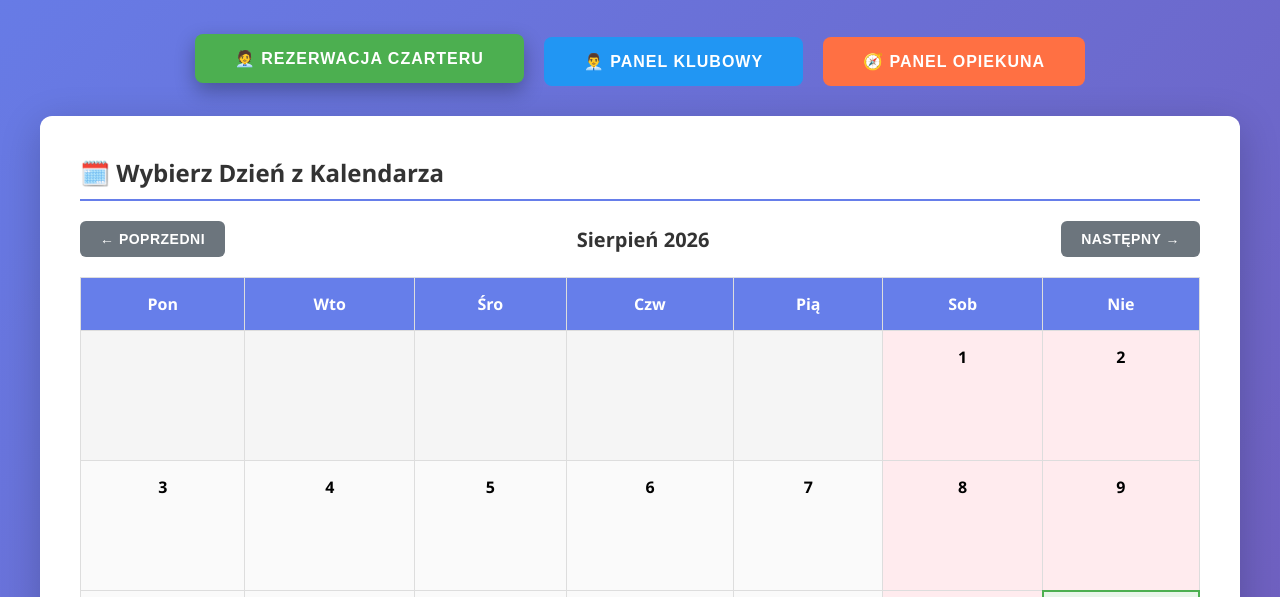
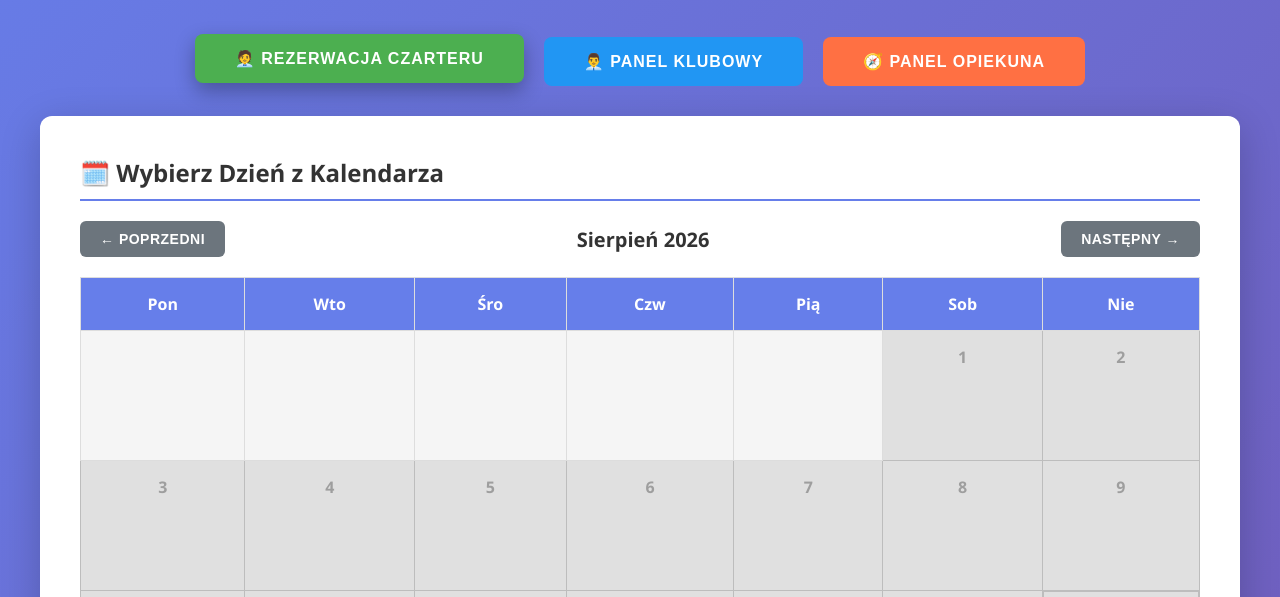
Before and after one commit to mgoreckiagent-bot/yacht-charter-app, a website: page public/index.html in a window 1280 px wide. Shown: the part 203-800 px from the top of the page. Drawn offline with Linux system fonts and the light colour scheme; no server answers.

Commit message:
Add files via upload

```diff
--- a/public/index.html
+++ b/public/index.html
@@ -64,6 +64,7 @@
         .calendar td:hover { background: #f0f0f0; }
         .calendar .other-month { color: #ccc; background: #f5f5f5; }
         .calendar .today { background: #e8f5e9; border: 2px solid #4CAF50; }
+        .calendar td.day-disabled { background: #e0e0e0 !important; color: #9e9e9e !important; border-color: #bdbdbd !important; cursor: not-allowed !important; }
         .calendar td:nth-child(6):not(.today):not(.other-month),
         .calendar td:nth-child(7):not(.today):not(.other-month) { background: #ffebee; }
         .reservation { background: #ff6b6b; color: white; padding: 4px 6px; border-radius: 4px; margin: 3px 0; font-size: 11px; overflow: hidden; text-overflow: ellipsis; white-space: normal; line-height: 1.3; cursor: pointer; transition: all 0.2s ease; }
@@ -642,6 +643,19 @@
                 });
         }
 
+        // Klub potrzebuje minimum 36h na przygotowanie rezerwacji (dokładna, autorytatywna
+        // walidacja jest po stronie serwera - to tylko wizualna podpowiedź dla klienta).
+        const MIN_HOURS_NOTICE = 36;
+
+        function isDayTooSoon(dateStr) {
+            // Dzień jest zablokowany, jeśli nawet NAJPÓŹNIEJSZY możliwy termin (20:00)
+            // wciąż nie spełnia wymogu minimum 36h wyprzedzenia.
+            const [y, m, d] = dateStr.split('-').map(Number);
+            const latestSlot = new Date(y, m - 1, d, 20, 0, 0);
+            const diffHours = (latestSlot - new Date()) / (1000 * 60 * 60);
+            return diffHours < MIN_HOURS_NOTICE;
+        }
+
         function renderCustomerCalendar() {
             const year = customerCalendarDate.getFullYear();
             const month = customerCalendarDate.getMonth();
@@ -665,13 +679,19 @@
                 const date = new Date(year, month, day);
                 const isToday = date.toDateString() === new Date().toDateString();
                 const dateStr = toLocalDateStr(date);
+                const tooSoon = isDayTooSoon(dateStr);
                 let cellClass = isToday ? 'today' : '';
+                if (tooSoon) cellClass += ' day-disabled';
 
                 const dayReservations = publicReservations
                     .filter(r => r.date === dateStr)
                     .sort(compareByTimeAndYacht);
 
-                html += `<td class="${cellClass}" style="cursor:pointer;" onclick="selectCustomerDate('${dateStr}')"><div style="font-weight: bold;">${day}</div>`;
+                if (tooSoon) {
+                    html += `<td class="${cellClass}" title="Za mało czasu na przygotowanie rezerwacji (min. ${MIN_HOURS_NOTICE}h wyprzedzenia)"><div style="font-weight: bold;">${day}</div>`;
+                } else {
+                    html += `<td class="${cellClass}" style="cursor:pointer;" onclick="selectCustomerDate('${dateStr}')"><div style="font-weight: bold;">${day}</div>`;
+                }
                 dayReservations.forEach(r => {
                     const statusClass = r.status === 'approved' ? 'approved' : 'pending';
                     html += `<div class="reservation ${statusClass}" style="font-size:9px; padding:2px 4px;">${YACHT_SHORT[r.yacht]} ${r.startTime}</div>`;
```
